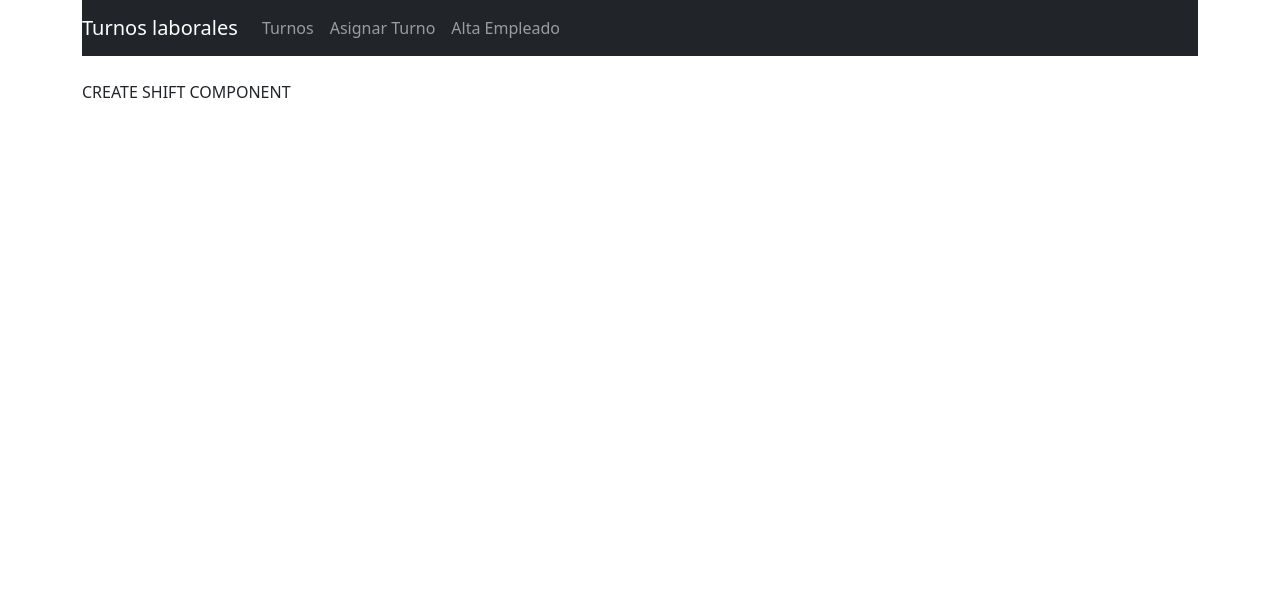
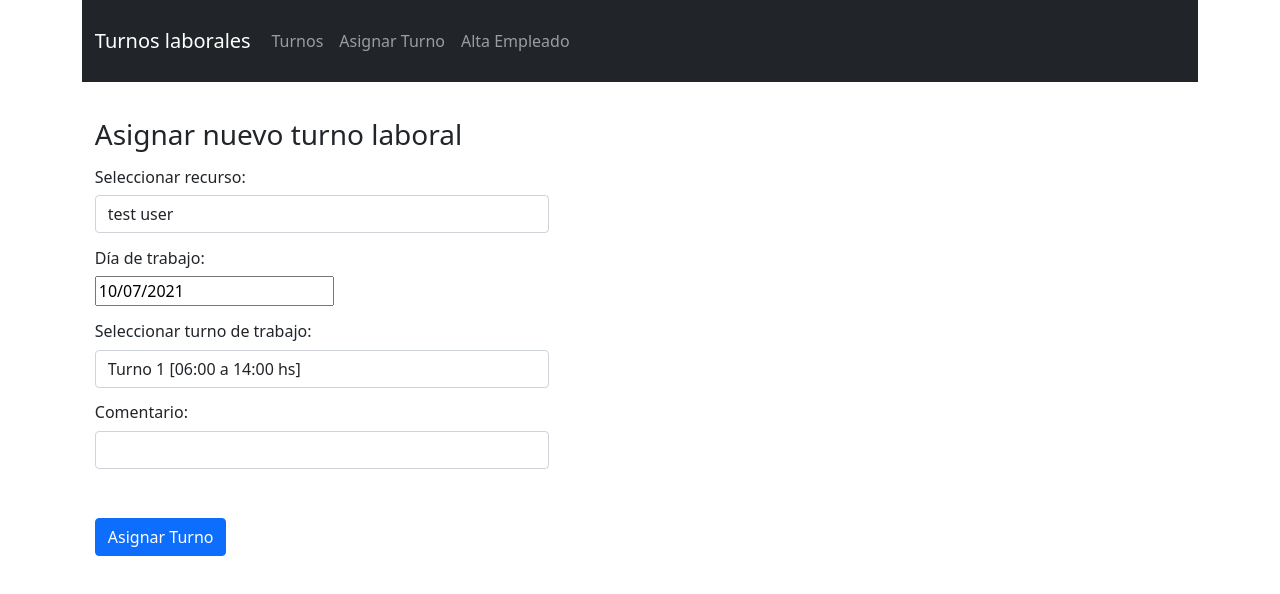
Before and after one commit to emanueljgomez/neorisfinal, a React (Create React App) app: page /create in a window 1280 px wide. Shown: the top 594 px of the page. Built offline with nearby package versions, Linux system fonts and the light colour scheme.

Commit message:
Created UI for create-shift component

```diff
--- a/package.json
+++ b/package.json
@@ -8,6 +8,7 @@
     "@testing-library/user-event": "^12.8.3",
     "bootstrap": "^5.1.2",
     "react": "^17.0.2",
+    "react-datepicker": "^4.2.1",
     "react-dom": "^17.0.2",
     "react-router-dom": "^5.3.0",
     "react-scripts": "4.0.3",
--- a/src/components/create-shift.component.js
+++ b/src/components/create-shift.component.js
@@ -1,10 +1,150 @@
 import React, { Component } from "react";
+import DatePicker from "react-datepicker";
+import "react-datepicker/dist/react-datepicker.css";
 
 export default class CreateShift extends Component {
+  constructor(props) {
+    super(props);
+
+    this.onChangeUsername = this.onChangeUsername.bind(this);
+    this.onChangeDescription = this.onChangeDescription.bind(this);
+    this.onChangeDuration = this.onChangeDuration.bind(this);
+    this.onChangeDate = this.onChangeDate.bind(this);
+    this.onSubmit = this.onSubmit.bind(this);
+
+    this.state = {
+      username: "",
+      description: "",
+      duration: 0,
+      date: new Date(),
+      users: [],
+    };
+  }
+
+  // Hardcorded test user (erase later)
+  componentDidMount() {
+    this.setState({
+      users: ["test user"],
+      username: "test user",
+    });
+  }
+
+  onChangeUsername(e) {
+    this.setState({
+      username: e.target.value,
+    });
+  }
+
+  onChangeDescription(e) {
+    this.setState({
+      description: e.target.value,
+    });
+  }
+
+  onChangeDuration(e) {
+    this.setState({
+      duration: e.target.value,
+    });
+  }
+
+  onChangeDate(date) {
+    this.setState({
+      date: date,
+    });
+  }
+
+  onSubmit(e) {
+    e.preventDefault();
+
+    const shift = {
+      username: this.state.username,
+      description: this.state.description,
+      duration: this.state.duration,
+      date: this.state.date,
+    };
+
+    window.location = "/";
+  }
+
   render() {
     return (
-      <div>
-        <p>CREATE SHIFT COMPONENT</p>
+      <div style={{ width: 30 + "rem" }}>
+        <h3 style={{ margin: 1 + "vw" }}>Asignar nuevo turno laboral</h3>
+
+        <form onSubmit={this.onSubmit}>
+          {/* User selection dropdown menu */}
+          <div className="form-group" style={{ margin: 1 + "vw" }}>
+            <label style={{ marginBottom: 0.5 + "vw" }}>
+              Seleccionar recurso:
+            </label>
+            <select
+              ref="userInput"
+              required
+              className="form-control"
+              value={this.state.username}
+              onChange={this.onChangeUsername}
+            >
+              {/* Mapped users array retrieved from MongoDB Atlas */}
+              {this.state.users.map(function (user) {
+                return (
+                  <option key={user} value={user}>
+                    {user}
+                  </option>
+                );
+              })}
+            </select>
+          </div>
+
+          {/* Calendar for date selection */}
+          <div className="form-group" style={{ margin: 1 + "vw" }}>
+            <label style={{ marginBottom: 0.5 + "vw" }}>Día de trabajo:</label>
+            <div>
+              <DatePicker
+                selected={this.state.date}
+                onChange={this.onChangeDate}
+              />
+            </div>
+          </div>
+
+          {/* Shift selection dropdown menu */}
+          <div className="form-group" style={{ margin: 1 + "vw" }}>
+            <label style={{ marginBottom: 0.5 + "vw" }}>
+              Seleccionar turno de trabajo:
+            </label>
+            <select
+              ref="userInput"
+              required
+              className="form-control"
+              value={this.state.duration}
+              onChange={this.onChangeDuration}
+            >
+              <option>Turno 1 [06:00 a 14:00 hs]</option>
+              <option>Turno 2 [14:00 a 22:00 hs]</option>
+              <option>Turno 3 [22:00 a 06:00 hs]</option>
+            </select>
+          </div>
+
+          {/* Description input field */}
+          <div className="form-group" style={{ margin: 1 + "vw" }}>
+            <label style={{ marginBottom: 0.5 + "vw" }}>Comentario:</label>
+            <input
+              type="text"
+              className="form-control"
+              value={this.state.description}
+              onChange={this.onChangeDescription}
+            />
+          </div>
+
+          {/* Submit button */}
+          <br />
+          <div className="form-group" style={{ margin: 1 + "vw" }}>
+            <input
+              type="submit"
+              value="Asignar Turno"
+              className="btn btn-primary"
+            />
+          </div>
+        </form>
       </div>
     );
   }
--- a/src/components/navbar.component.js
+++ b/src/components/navbar.component.js
@@ -5,7 +5,7 @@ export default class Navbar extends Component {
   render() {
     return (
       <nav className="navbar navbar-dark bg-dark navbar-expand-lg">
-        <Link to="/" className="navbar-brand">
+        <Link to="/" className="navbar-brand" style={{ margin: 1 + "vw" }}>
           Turnos laborales
         </Link>
         <div className="collapse navbar-collapse">
```
Also changed, not shown: 1 other file (tests, documents, lock files or other folders).
